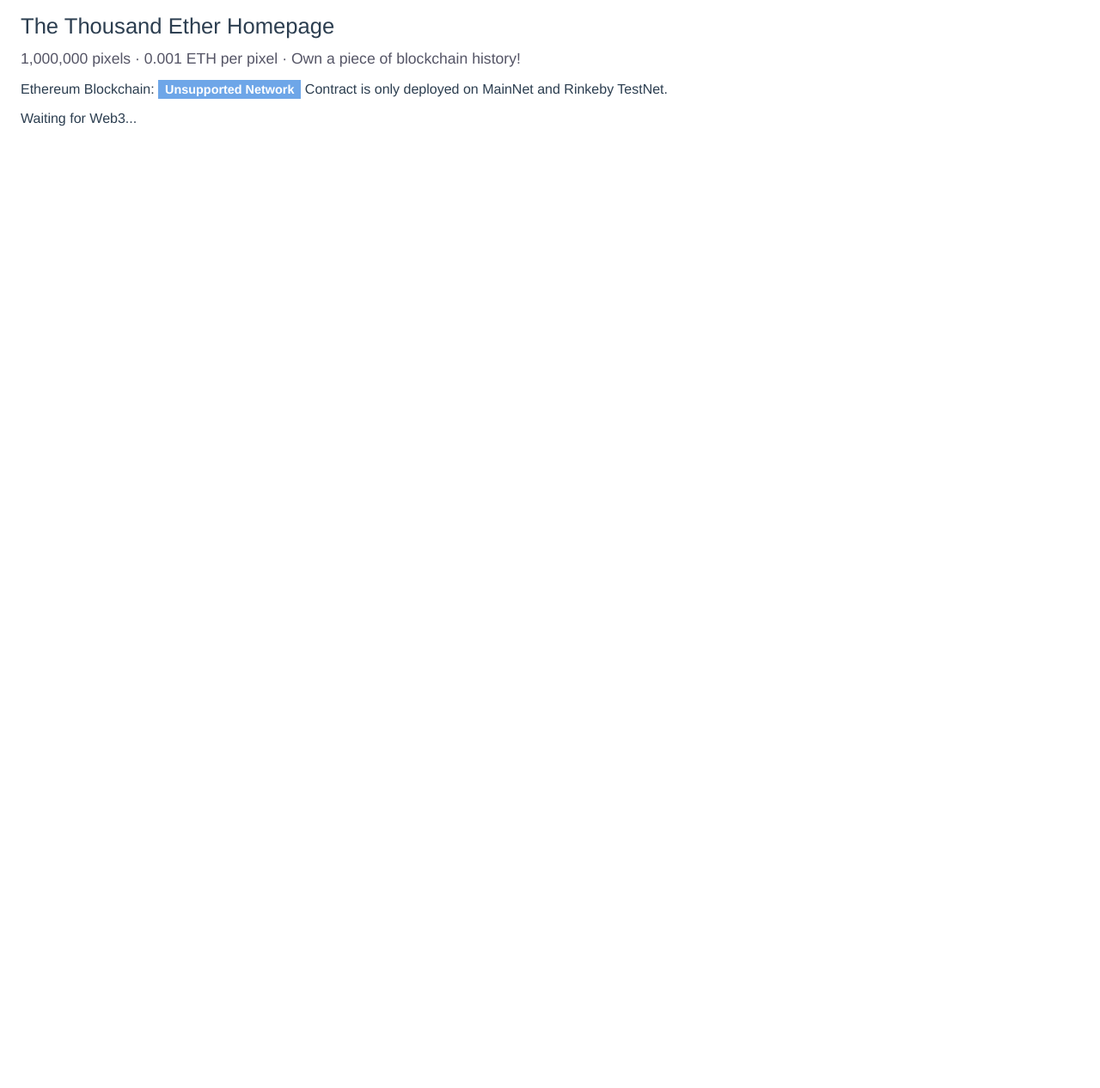
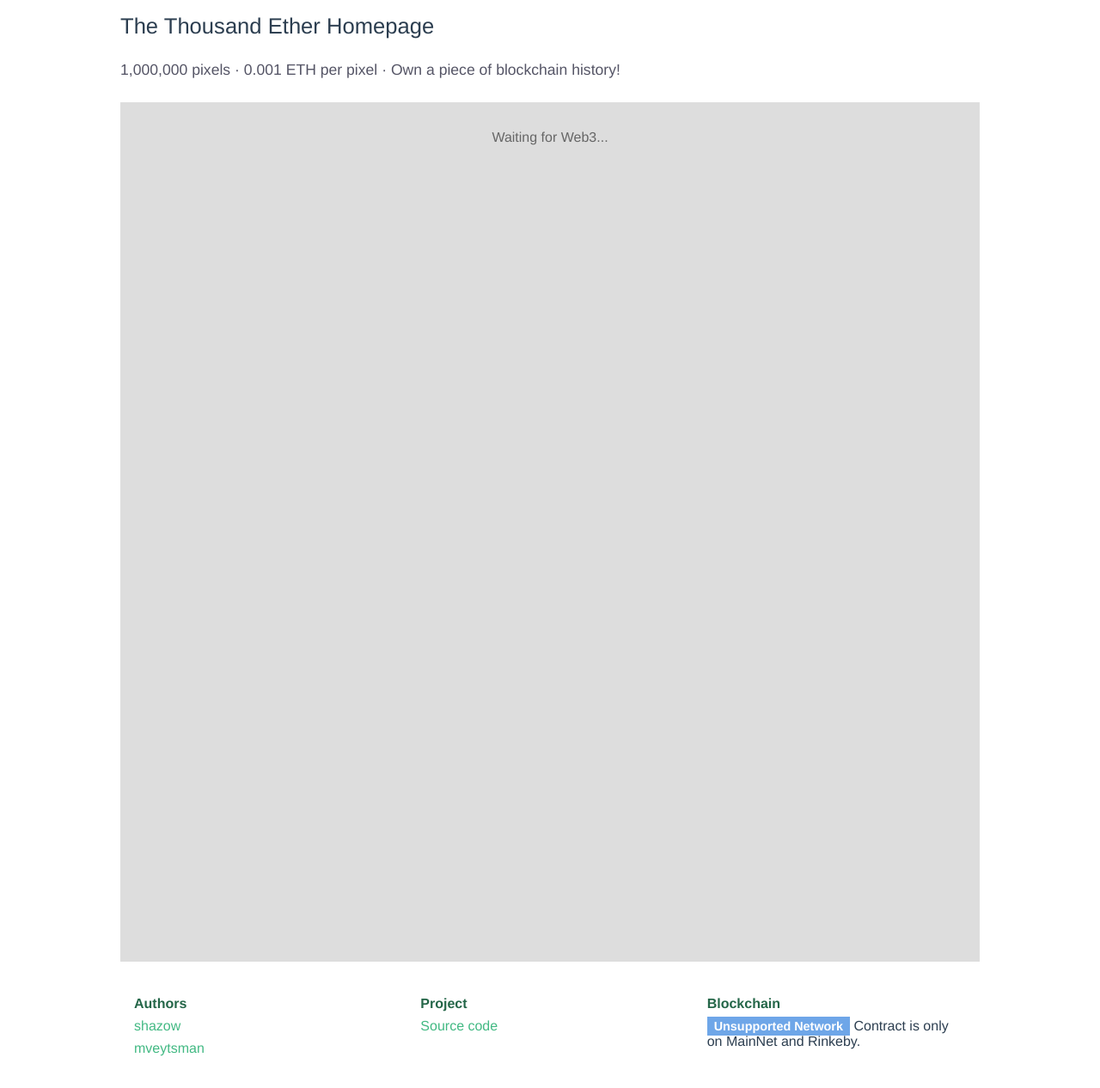
Before and after one commit to thousandetherhomepage/thousandetherhomepage.github.io, a plain HTML site: page index.html in a window 1280 px wide. Shown: the whole page at 86% size. Before the commit the page ends 800 px from the top, so only its background shows below. Drawn offline with Linux system fonts and the light colour scheme; no server answers.

Commit message:
deploy: Design changes

```diff
--- a/index.html
+++ b/index.html
@@ -3,9 +3,93 @@
   <head>
     <meta charset="utf-8">
     <title>The Thousand Ether Homepage &middot; Own a piece of blockchain history!</title>
+    <style>
+      body {
+        font-family: Helvetica, Arial, sans-serif;
+        -webkit-font-smoothing: antialiased;
+        -moz-osx-font-smoothing: grayscale;
+        color: #2c3e50;
+      }
+      a {
+        color: #42b983;
+        text-decoration: none;
+        cursor: pointer;
+      }
+      a:hover {
+        color: #70caa2;
+      }
+      h1 {
+        font-size: 1.6rem;
+        font-weight: normal;
+        margin: 0.1em 0 0.5em 0;
+      }
+
+      h2 {
+        color: #556;
+        font-size: 1.1rem;
+        font-weight: normal;
+        margin: 1.5em 0;
+      }
+
+      h3 {
+        color: #246648;
+        font-size: 1rem;
+        margin: 0.5em 0;
+      }
+
+      header, .container {
+        width: 1000px;
+        margin: 1em auto;
+      }
+
+      footer {
+        margin: 2em auto;
+        display: table;
+        table-layout: fixed;
+        width: 100%;
+      }
+      footer ul {
+        display: table-cell;
+        width: 100%;
+        list-style: none;
+        padding: 0 1em;
+        vertical-align: top;
+      }
+      footer li {
+        margin-bottom: 0.5em;
+      }
+
+      .adGrid {
+        margin: 0 auto;
+        position: relative;
+        width: 1000px;
+        height: 1000px;
+        background: #ddd;
+      }
+    </style>
   </head>
   <body>
-    <div id="app"></div>
+    <header>
+      <h1>The Thousand Ether Homepage</h1>
+      <h2>1,000,000 pixels &middot; 0.001 ETH per pixel &middot; Own a piece of blockchain history!</h2>
+    <header>
+
+    <div id="app" class="container">
+      <div class="adGrid"></div>
+
+      <footer>
+        <ul>
+          <li><h3>Authors</h3></li>
+          <li><a href="https://keybase.io/shazow">shazow</a></li>
+          <li><a href="https://keybase.io/mveytsman">mveytsman</a></li>
+        </ul>
+        <ul>
+          <li><h3>Project</h3></li>
+          <li><a href="https://github/thousandetherhomepage">Source code</a></li>
+        </ul>
+      </footer>
+    </div>
+
     <script>
       (function(i,s,o,g,r,a,m){i['GoogleAnalyticsObject']=r;i[r]=i[r]||function(){
       (i[r].q=i[r].q||[]).push(arguments)},i[r].l=1*new Date();a=s.createElement(o),
```
Also changed, not shown: build/build.js.
